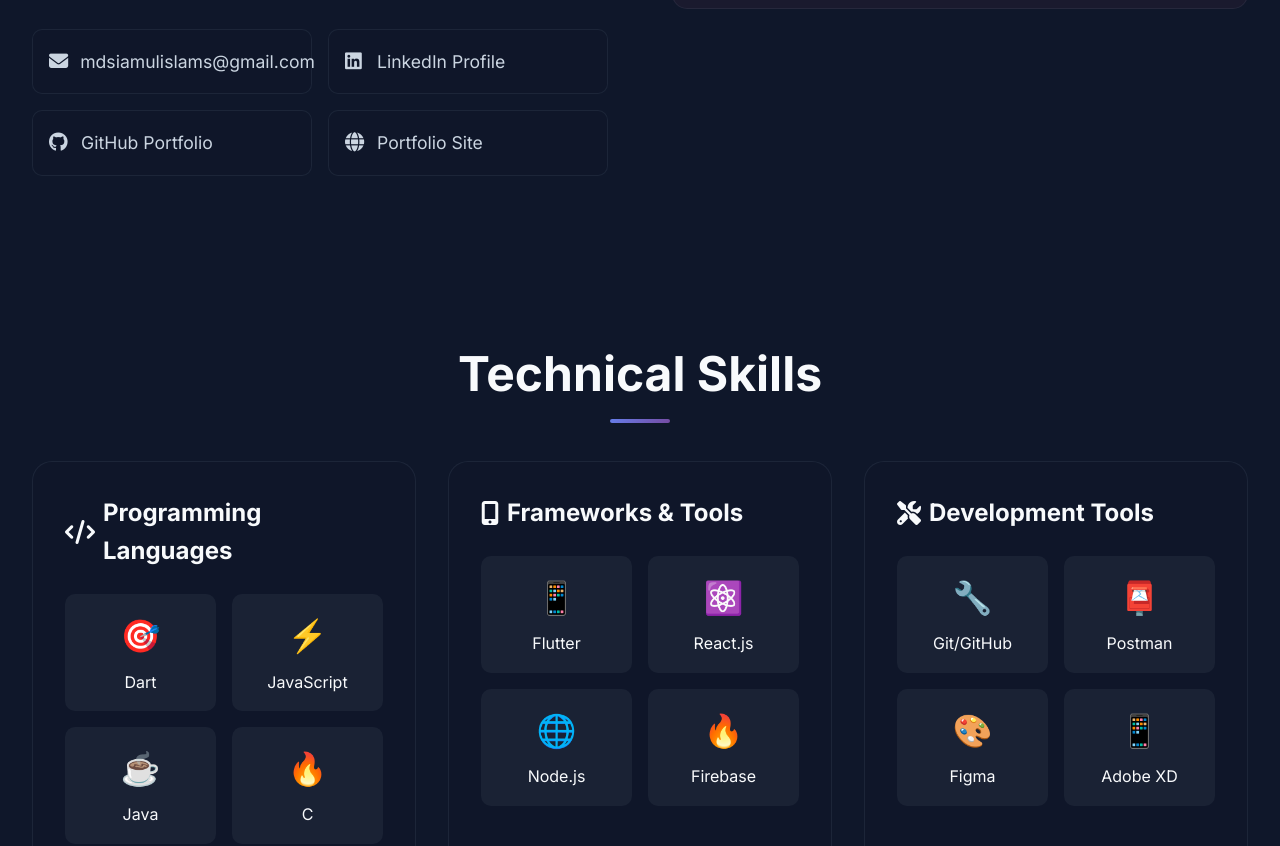
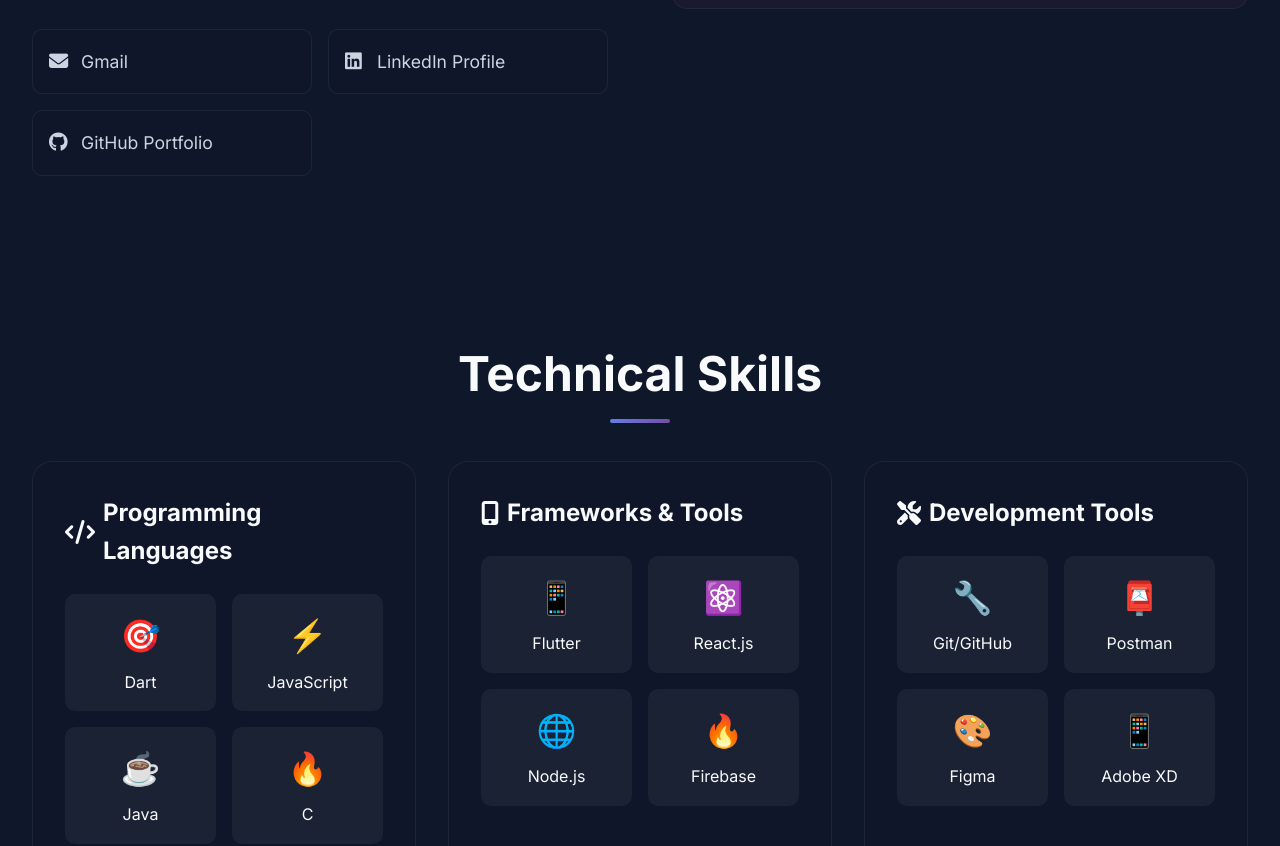
Before and after one commit to mdsiamulislam/mdsiamulislam, a plain HTML site: page index.html in a window 1280 px wide. Shown: the part 1596-2442 px from the top of the page. Drawn offline with Linux system fonts and the light colour scheme.

Commit message:
fix info

```diff
--- a/index.html
+++ b/index.html
@@ -843,7 +843,7 @@
         </p>
         <div class="cta-buttons">
           <a href="#projects" class="btn btn-primary">View My Work</a>
-          <a href="mailto:mdsiamulislams@gmail.com" class="btn btn-secondary"
+          <a href="mailto:soaib.softdev@gmail.com" class="btn btn-secondary"
             >Get In Touch</a
           >
         </div>
@@ -891,12 +891,12 @@
           </div>
 
           <div class="contact-info">
-            <a href="mailto:mdsiamulislams@gmail.com" class="contact-item">
+            <a href="mailto:soaib.softdev@gmail.com" class="contact-item">
               <i class="fas fa-envelope contact-icon"></i>
-              <span>mdsiamulislams@gmail.com</span>
+              <span>Gmail</span>
             </a>
             <a
-              href="https://www.linkedin.com/in/mdsiamulislamsoaib"
+              href="https://www.linkedin.com/in/mdsiamulislamsoaib/"
               target="_blank"
               class="contact-item"
             >
@@ -910,14 +910,6 @@
             >
               <i class="fab fa-github contact-icon"></i>
               <span>GitHub Portfolio</span>
-            </a>
-            <a
-              href="https://sites.google.com/view/mdsiamulislamsoaib"
-              target="_blank"
-              class="contact-item"
-            >
-              <i class="fas fa-globe contact-icon"></i>
-              <span>Portfolio Site</span>
             </a>
           </div>
         </div>
```
